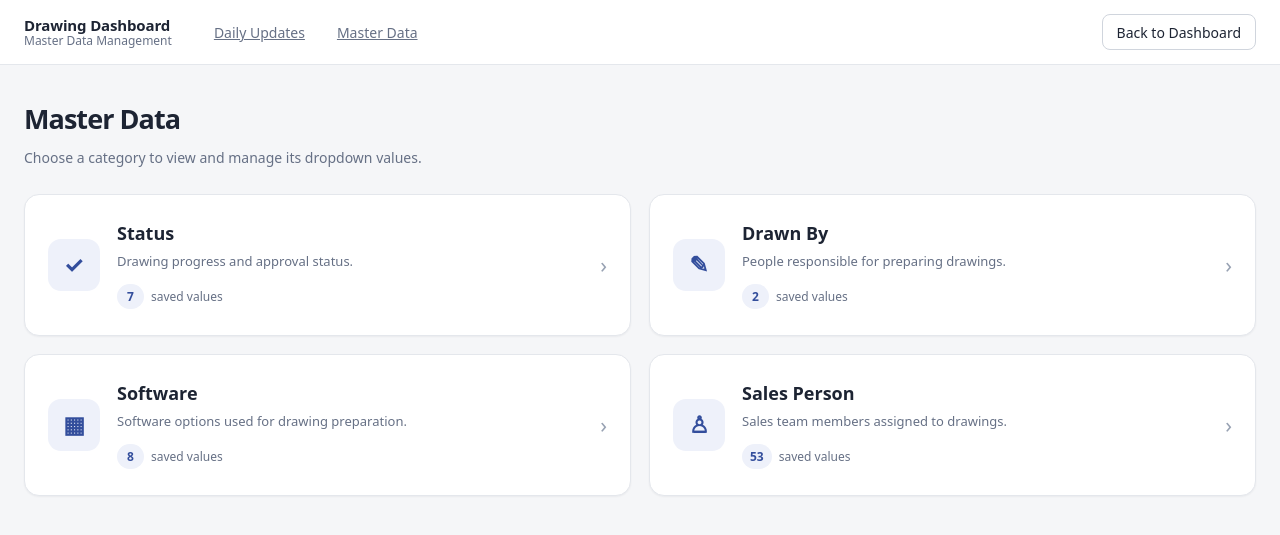
After one commit to nouriii2025-dev/Drawing-Dashboard, a Django app: page /master-data/ in a window 1280 px wide. The commit adds this page. Shown: the top 535 px of the page. Run offline with Django 5.2, Linux system fonts and the light colour scheme; data comes from the database, SQL or seed files in the repository; both versions use the stored data as it was after the commit.

Commit message:
updated code

```diff
--- /dev/null
+++ b/tracker/static/tracker/master_data.css
@@ -0,0 +1,33 @@
+.master-page { padding-top: 34px; }
+.master-heading { display:flex; justify-content:space-between; align-items:flex-end; margin-bottom:26px; }
+.master-heading h1,.detail-title h1 { margin:0 0 7px; font-size:27px; letter-spacing:-.035em; }
+.master-heading p,.detail-title p,.panel-heading p { margin:0; color:var(--muted); }
+.master-grid { display:grid; grid-template-columns:repeat(2,minmax(0,1fr)); gap:18px; }
+.master-category-card { position:relative; display:flex; align-items:center; gap:17px; width:100%; min-height:142px; padding:23px; text-align:left; color:var(--text); background:var(--surface); border:1px solid var(--border); border-radius:15px; box-shadow:var(--shadow); cursor:pointer; transition:transform .16s ease,border-color .16s ease,box-shadow .16s ease; }
+.master-category-card:hover { transform:translateY(-2px); border-color:var(--accent); box-shadow:0 8px 24px rgba(16,24,40,.08); }
+.category-icon { width:52px; height:52px; flex:none; display:grid; place-items:center; border-radius:13px; background:var(--accent-soft); color:var(--accent); font-size:23px; font-weight:700; }
+.category-copy { flex:1; min-width:0; }
+.category-copy h2 { margin:0 0 5px; font-size:18px; }
+.category-copy p { margin:0; color:var(--muted); font-size:13px; }
+.category-meta { display:flex; align-items:center; gap:7px; margin-top:13px; color:var(--muted); font-size:12px; }
+.category-count { display:inline-flex; align-items:center; justify-content:center; min-width:27px; height:25px; padding:0 8px; border-radius:20px; color:var(--accent); background:var(--accent-soft); font-weight:700; }
+.category-arrow { color:var(--faint); font-size:22px; }
+.master-detail { max-width:1000px; }
+.detail-heading { display:flex; align-items:center; gap:22px; margin-bottom:22px; }
+.detail-title { flex:1; }
+.detail-kicker { display:block; margin-bottom:5px; color:var(--accent); font-size:10px; font-weight:700; letter-spacing:.12em; }
+.detail-count { padding:7px 12px; border:1px solid var(--border); border-radius:30px; color:var(--muted); background:var(--surface); font-size:12px; white-space:nowrap; }
+.detail-panel { padding:24px; background:var(--surface); border:1px solid var(--border); border-radius:15px; box-shadow:var(--shadow); }
+.panel-heading { margin-bottom:19px; }
+.panel-heading h2 { margin:0 0 4px; font-size:17px; }
+.panel-heading p { font-size:13px; }
+.master-add { display:flex; gap:10px; margin-bottom:20px; }
+.master-add input { flex:1; min-width:0; height:42px; padding:0 13px; }
+.master-add .btn { height:42px; }
+.master-list { display:flex; flex-direction:column; gap:9px; }
+.master-item { display:flex; justify-content:space-between; align-items:center; gap:12px; min-height:48px; padding:9px 12px 9px 15px; background:var(--surface-2); border:1px solid var(--border); border-radius:9px; }
+.master-item-name { overflow-wrap:anywhere; font-weight:500; }
+.master-delete { padding:6px 10px; border:0; border-radius:7px; background:transparent; color:var(--danger); cursor:pointer; font-size:12px; }
+.master-delete:hover { background:var(--danger-soft); }
+.master-empty { padding:30px 15px; text-align:center; color:var(--muted); border:1px dashed var(--border-strong); border-radius:9px; }
+@media(max-width:700px) { .master-grid{grid-template-columns:1fr}.detail-heading{align-items:flex-start;flex-wrap:wrap;gap:13px}.detail-title{flex-basis:calc(100% - 1px);order:2}.detail-count{margin-left:auto}.detail-panel{padding:17px}.master-add{flex-direction:column}.master-add .btn{width:100%} }
--- /dev/null
+++ b/tracker/static/tracker/master_data.js
@@ -0,0 +1,164 @@
+(() => {
+    "use strict";
+
+    const csrf = document.querySelector('meta[name="csrf"]').content;
+    const categories = [
+        { key: "status", title: "Status", description: "Drawing progress and approval status.", icon: "✓" },
+        { key: "drawn_by", title: "Drawn By", description: "People responsible for preparing drawings.", icon: "✎" },
+        { key: "software", title: "Software", description: "Software options used for drawing preparation.", icon: "▦" },
+        { key: "sales_person", title: "Sales Person", description: "Sales team members assigned to drawings.", icon: "♙" }
+    ];
+    const $ = selector => document.querySelector(selector);
+    let masterData = {};
+    let activeCategory = null;
+
+    async function api(url, options = {}) {
+        const response = await fetch(url, {
+            ...options,
+            headers: { "Content-Type": "application/json", "X-CSRFToken": csrf, ...(options.headers || {}) }
+        });
+        if (!response.ok) {
+            let body = {};
+            try { body = await response.json(); } catch (e) {}
+            throw new Error(body.error || "Request failed.");
+        }
+        return response.status === 204 ? null : response.json();
+    }
+
+    function toast(message, error = false) {
+        const el = document.createElement("div");
+        el.className = "toast" + (error ? " error" : "");
+        el.textContent = message;
+        $("#toasts").append(el);
+        setTimeout(() => el.remove(), 3000);
+    }
+
+    function renderCards() {
+        const grid = $("#masterGrid");
+        grid.replaceChildren();
+        categories.forEach(category => {
+            const items = masterData[category.key]?.items || [];
+            const card = document.createElement("button");
+            card.type = "button";
+            card.className = "master-category-card";
+            card.setAttribute("aria-label", `Open ${category.title}`);
+            const icon = document.createElement("span");
+            icon.className = "category-icon";
+            icon.textContent = category.icon;
+            const copy = document.createElement("div");
+            copy.className = "category-copy";
+            const title = document.createElement("h2");
+            title.textContent = category.title;
+            const description = document.createElement("p");
+            description.textContent = category.description;
+            const meta = document.createElement("div");
+            meta.className = "category-meta";
+            const count = document.createElement("span");
+            count.className = "category-count";
+            count.textContent = items.length;
+            const countLabel = document.createElement("span");
+            countLabel.textContent = items.length === 1 ? "saved value" : "saved values";
+            meta.append(count, countLabel);
+            copy.append(title, description, meta);
+            const arrow = document.createElement("span");
+            arrow.className = "category-arrow";
+            arrow.textContent = "›";
+            card.append(icon, copy, arrow);
+            card.addEventListener("click", () => openCategory(category.key));
+            grid.append(card);
+        });
+    }
+
+    function openCategory(key) {
+        activeCategory = categories.find(category => category.key === key);
+        if (!activeCategory) return;
+        $("#masterHome").hidden = true;
+        $("#masterDetail").hidden = false;
+        $("#detailTitle").textContent = activeCategory.title;
+        $("#detailDescription").textContent = activeCategory.description;
+        renderList();
+        $("#masterValueInput").focus();
+    }
+
+    function renderList() {
+        if (!activeCategory) return;
+        const items = masterData[activeCategory.key]?.items || [];
+        $("#detailCount").textContent = `${items.length} ${items.length === 1 ? "value" : "values"}`;
+        const list = $("#masterList");
+        list.replaceChildren();
+        if (!items.length) {
+            const empty = document.createElement("div");
+            empty.className = "master-empty";
+            empty.textContent = "No values have been added to this category yet.";
+            list.append(empty);
+            return;
+        }
+        items.forEach(item => {
+            const row = document.createElement("div");
+            row.className = "master-item";
+            const name = document.createElement("span");
+            name.className = "master-item-name";
+            name.textContent = item.value;
+            const remove = document.createElement("button");
+            remove.type = "button";
+            remove.className = "master-delete";
+            remove.textContent = "Remove";
+            remove.addEventListener("click", async () => {
+                if (!confirm(`Remove ${item.value}?`)) return;
+                remove.disabled = true;
+                try {
+                    await api(`/api/master-data/${item.id}/`, { method: "DELETE" });
+                    toast("Value removed successfully");
+                    await refresh();
+                } catch (error) {
+                    toast(error.message, true);
+                    remove.disabled = false;
+                }
+            });
+            row.append(name, remove);
+            list.append(row);
+        });
+    }
+
+    async function refresh() {
+        try {
+            masterData = await api("/api/master-data/");
+            renderCards();
+            if (activeCategory) renderList();
+        } catch (error) {
+            $("#masterGrid").textContent = error.message;
+            toast(error.message, true);
+        }
+    }
+
+    $("#backToCategories").addEventListener("click", () => {
+        activeCategory = null;
+        $("#masterDetail").hidden = true;
+        $("#masterHome").hidden = false;
+        renderCards();
+    });
+
+    $("#masterAddForm").addEventListener("submit", async event => {
+        event.preventDefault();
+        if (!activeCategory) return;
+        const input = $("#masterValueInput");
+        const button = $("#masterAddButton");
+        button.disabled = true;
+        try {
+            await api("/api/master-data/", {
+                method: "POST",
+                body: JSON.stringify({ category: activeCategory.key, value: input.value })
+            });
+            input.value = "";
+            toast(`${activeCategory.title} value added successfully`);
+            await refresh();
+            input.focus();
+        } catch (error) {
+            toast(error.message, true);
+        } finally {
+            button.disabled = false;
+        }
+    });
+
+    refresh();
+})();
--- a/tracker/templates/tracker/index.html
+++ b/tracker/templates/tracker/index.html
@@ -16,6 +16,9 @@
         <div><strong>Drawing Dashboard</strong><small>Daily update register</small></div>
       </div>
       <nav class="tabs" id="tabs" aria-label="Sections"></nav>
+      <a class="btn" href="/master-data/">
+          Master Data
+      </a>
       <button class="btn primary" id="addBtn" type="button"></button>
     </div>
   </header>
--- /dev/null
+++ b/tracker/templates/tracker/master_data.html
@@ -0,0 +1,52 @@
+{% load static %}
+<!DOCTYPE html>
+<html lang="en">
+<head>
+    <meta charset="UTF-8">
+    <meta name="viewport" content="width=device-width, initial-scale=1">
+    <meta name="csrf" content="{{ csrf_token }}">
+    <title>Master Data | Drawing Dashboard</title>
+    <link rel="stylesheet" href="{% static 'tracker/app.css' %}">
+    <link rel="stylesheet" href="{% static 'tracker/master_data.css' %}">
+</head>
+<body>
+<header class="topbar">
+    <div class="topbar-inner">
+        <div class="brand"><div><strong>Drawing Dashboard</strong><small>Master Data Management</small></div></div>
+        <nav class="tabs">
+            <a class="tab" href="/">Daily Updates</a>
+            <a class="tab active" href="/master-data/">Master Data</a>
+        </nav>
+        <a class="btn" href="/">Back to Dashboard</a>
+    </div>
+</header>
+<main class="page master-page">
+    <section id="masterHome">
+        <div class="master-heading">
+            <div><h1>Master Data</h1><p>Choose a category to view and manage its dropdown values.</p></div>
+        </div>
+        <div id="masterGrid" class="master-grid">
+            <div class="loading-state">Loading master data...</div>
+        </div>
+    </section>
+
+    <section id="masterDetail" class="master-detail" hidden>
+        <div class="detail-heading">
+            <button type="button" class="btn" id="backToCategories">← All categories</button>
+            <div class="detail-title"><span class="detail-kicker">MASTER DATA CATEGORY</span><h1 id="detailTitle">Category</h1><p id="detailDescription">Manage available dropdown values.</p></div>
+            <span class="detail-count" id="detailCount">0 values</span>
+        </div>
+        <div class="detail-panel">
+            <div class="panel-heading"><div><h2>Available values</h2><p>These values appear in the drawing entry dropdown.</p></div></div>
+            <form id="masterAddForm" class="master-add">
+                <input id="masterValueInput" type="text" maxlength="200" placeholder="Enter a new value..." required>
+                <button type="submit" class="btn primary" id="masterAddButton">＋ Add value</button>
+            </form>
+            <div id="masterList" class="master-list"></div>
+        </div>
+    </section>
+</main>
+<div class="toasts" id="toasts"></div>
+<script src="{% static 'tracker/master_data.js' %}"></script>
+</body>
+</html>
--- a/tracker/urls.py
+++ b/tracker/urls.py
@@ -8,6 +8,23 @@ urlpatterns = [
     path("api/options/", views.options),
     path("api/updates/defaults/", views.update_defaults),
     path("api/updates/export/", views.export_updates),
+    path(
+        "master-data/",
+        views.master_data_page,
+        name="master-data"
+    ),
+
+    path(
+        "api/master-data/",
+        views.master_data_api,
+        name="master-data-api"
+    ),
+
+    path(
+        "api/master-data/<int:pk>/",
+        views.master_data_item,
+        name="master-data-item"
+    ),
     path("api/<str:resource>/", views.collection),
     path("api/<str:resource>/<int:pk>/", views.item),
 ]
--- a/tracker/views.py
+++ b/tracker/views.py
@@ -8,7 +8,7 @@ from django.http import Http404, HttpResponse, JsonResponse
 from django.shortcuts import render
 from django.views.decorators.http import require_GET, require_http_methods
 
-from .models import DailyUpdate
+from .models import DailyUpdate, MasterData
 
 # Values from the lookup lists on the workbook's "Sheet1" tab. They seed the
 # dropdowns; anything already in the database is merged in on top.
@@ -56,6 +56,8 @@ READ_ONLY = {"id", "position", "period", "created_at", "updated_at"}
 def index(request):
     return render(request, "tracker/index.html")
 
+def master_data_page(request):
+    return render(request, "tracker/master_data.html")
 
 # ---------- helpers ----------
 
@@ -212,11 +214,54 @@ def _merge(defaults, existing):
 
 @require_GET
 def options(request):
+    # qs = DailyUpdate.objects
+    # distinct = lambda f: sorted(qs.exclude(**{f: ""}).values_list(f, flat=True).distinct(), key=str.lower)
+    # data = {key: _merge(SHEET_LISTS.get(key, []), distinct(key)) for key in (
+    #     "status", "software", "drawn_by", "approved_by", "issued_for", "dwg_status", "sales_person",
+    # )}
+
     qs = DailyUpdate.objects
-    distinct = lambda f: sorted(qs.exclude(**{f: ""}).values_list(f, flat=True).distinct(), key=str.lower)
-    data = {key: _merge(SHEET_LISTS.get(key, []), distinct(key)) for key in (
-        "status", "software", "drawn_by", "approved_by", "issued_for", "dwg_status", "sales_person",
-    )}
+
+    distinct = lambda f: sorted(
+        qs.exclude(**{f: ""})
+        .values_list(f, flat=True)
+        .distinct(),
+        key=str.lower
+    )
+
+    managed = {
+        key: list(
+            MasterData.objects
+            .filter(category=key)
+            .order_by("value")
+            .values_list("value", flat=True)
+        )
+        for key in (
+            "status",
+            "software",
+            "drawn_by",
+            "sales_person"
+        )
+    }
+
+    data = managed.copy()
+
+    data.update({
+        key: _merge(
+            SHEET_LISTS.get(key, []),
+            distinct(key)
+        )
+        for key in (
+            "approved_by",
+            "issued_for",
+            "dwg_status"
+        )
+    })
+
+    data["customer"] = _merge(
+        [],
+        distinct("customer")
+    )
     data["customer"] = _merge([], distinct("customer"))
     periods = qs.exclude(period="").values_list("period", flat=True).distinct().order_by("-period")
     data["period"] = [
@@ -303,3 +348,115 @@ def export_updates(request):
     )
     resp["Content-Disposition"] = f'attachment; filename="Daily_Update_{datetime.date.today():%d-%m-%Y}.xlsx"'
     return resp
+
+
+MASTER_CATEGORIES = {
+    "status": "Status",
+    "drawn_by": "Drawn By",
+    "software": "Software",
+    "sales_person": "Sales Person",
+}
+
+
+@require_http_methods(["GET", "POST"])
+def master_data_api(request):
+
+    if request.method == "GET":
+
+        result = {}
+
+        for key, label in MASTER_CATEGORIES.items():
+
+            result[key] = {
+                "label": label,
+                "items": list(
+                    MasterData.objects
+                    .filter(category=key)
+                    .order_by("value")
+                    .values("id", "value")
+                )
+            }
+
+        return JsonResponse(result)
+
+    try:
+        raw = json.loads(request.body or b"{}")
+    except json.JSONDecodeError:
+        return JsonResponse(
+            {"error": "Invalid JSON."},
+            status=400
+        )
+
+    category = str(raw.get("category", "")).strip()
+    value = str(raw.get("value", "")).strip()
+
+    if category not in MASTER_CATEGORIES:
+        return JsonResponse(
+            {"error": "Invalid category."},
+            status=400
+        )
+
+    if not value:
+        return JsonResponse(
+            {"error": "Enter a value."},
+            status=400
+        )
+
+    if len(value) > 200:
+        return JsonResponse(
+            {"error": "Value is too long."},
+            status=400
+        )
+
+    if MasterData.objects.filter(
+        category=category,
+        value__iexact=value
+    ).exists():
+
+        return JsonResponse(
+            {"error": "This value already exists."},
+            status=400
+        )
+
+    item = MasterData.objects.create(
+        category=category,
+        value=value
+    )
+
+    return JsonResponse({
+        "id": item.id,
+        "category": item.category,
+        "value": item.value
+    }, status=201)
+
+
+@require_http_methods(["DELETE"])
+def master_data_item(request, pk):
+
+    try:
+        item = MasterData.objects.get(pk=pk)
+
+    except MasterData.DoesNotExist:
+        return JsonResponse(
+            {"error": "Value not found."},
+            status=404
+        )
+
+    usage = DailyUpdate.objects.filter(
+        **{item.category: item.value}
+    ).count()
+
+    if usage:
+        return JsonResponse(
+            {
+                "error": (
+                    f"This value is used by {usage} "
+                    "drawing record(s). It cannot be deleted."
+                )
+            },
+            status=409
+        )
+
+    item.delete()
+
+    return HttpResponse(status=204)
```
Also changed, not shown: tracker/models.py (+34 -0 lines), db.sqlite3, tracker/migrations/0005_masterdata.py (added).
